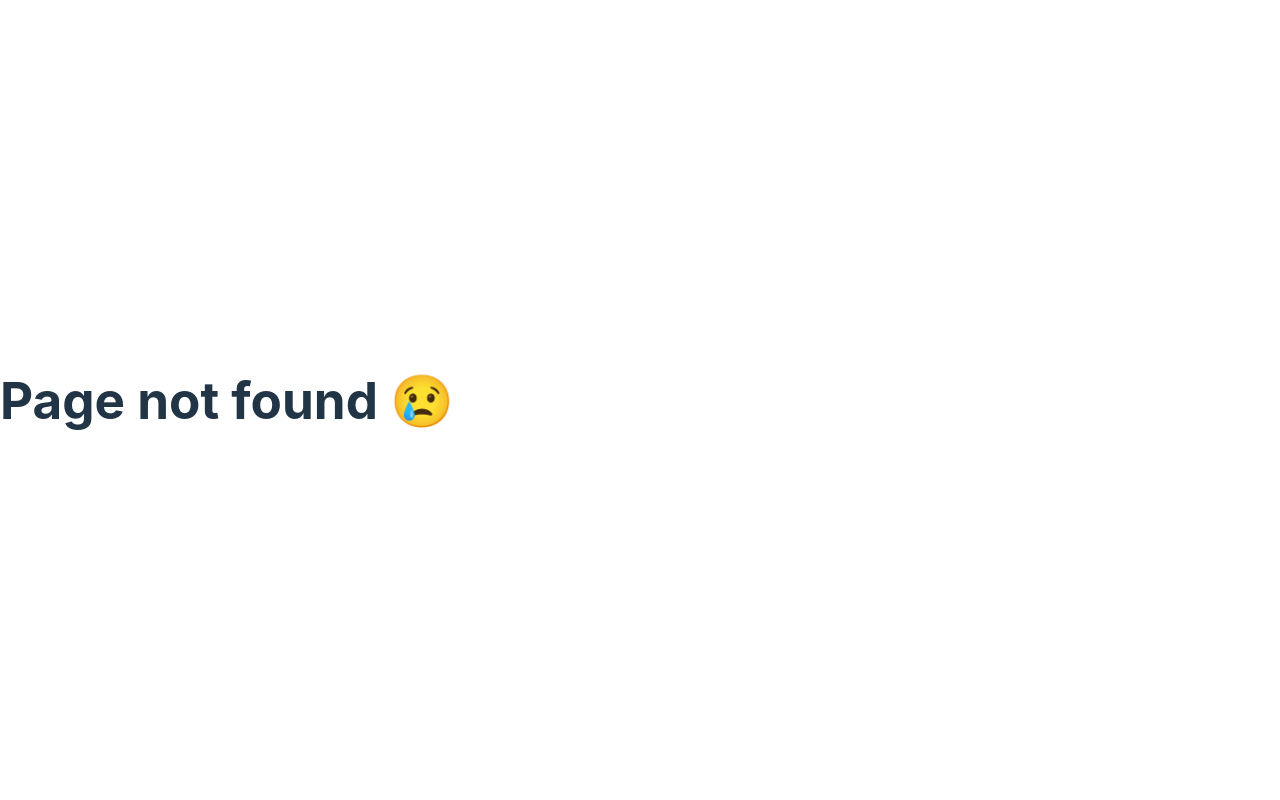
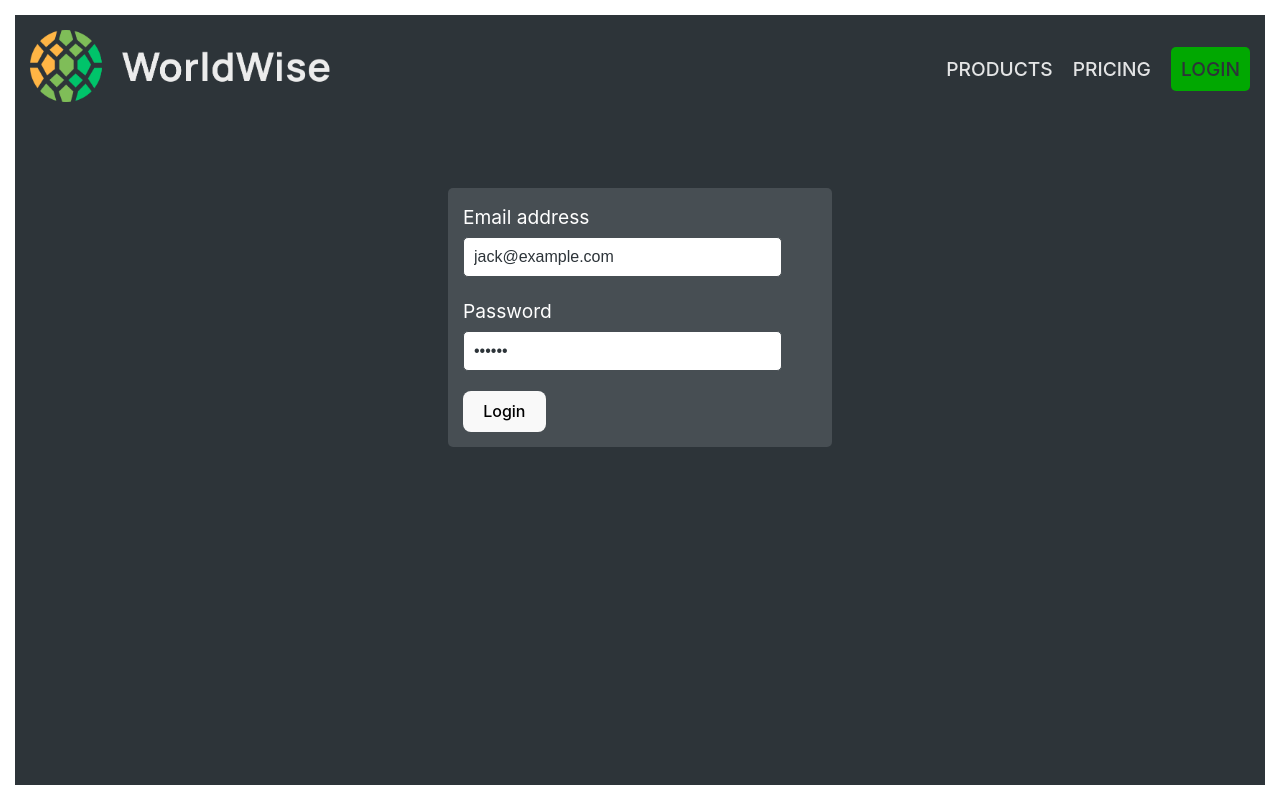
Before and after one commit to mohamedmostafa58/wordwise, a React (Vite) app: page /login in a window 1280 px wide. Before the commit this address had no page. Built offline with nearby package versions, Linux system fonts and the light colour scheme.

Commit message:
second page

```diff
--- a/src/App.jsx
+++ b/src/App.jsx
@@ -3,18 +3,18 @@ import Homepage from "./pages/Homepage";
 import Product from "./pages/Product";
 import Pricing from "./pages/Pricing";
 import PageNotFound from "./pages/PageNotFound";
+import Login from "./pages/Login";
 const App = () => {
   return (
-    <div>
     <BrowserRouter>
       <Routes>
         <Route path="/" element={<Homepage />} />
         <Route path="/products" element={<Product />} />
         <Route path="/pricing" element={<Pricing />} />
+        <Route path="/login" element={<Login />} />
         <Route path="*" element={<PageNotFound />} />
       </Routes>
     </BrowserRouter>
-    </div>
   );
 };
 
--- a/src/Components/Logo.jsx
+++ b/src/Components/Logo.jsx
@@ -1,7 +1,12 @@
 import styles from "./Logo.module.css";
 import logo from "./../../public/logo.png";
+import { Link } from "react-router-dom";
 const Logo = () => {
-  return <img src={logo} className={styles.logo} alt="logo" />;
+  return (
+    <Link to="/">
+      <img src={logo} className={styles.logo} alt="logo" />
+    </Link>
+  );
 };
 
 export default Logo;
--- a/src/Components/Navpage.jsx
+++ b/src/Components/Navpage.jsx
@@ -1,7 +1,7 @@
 import styles from "./Navpage.module.css";
 import Logo from "./Logo";
 import { useEffect, useState } from "react";
-import Ulist from "../pages/Ulist";
+import Ulist from "./Ulist";
 const Navpage = () => {
   const [innerwidth, setinnerwidth] = useState(window.innerWidth);
   const [toggled, settoggled] = useState(false);
--- a/src/index.css
+++ b/src/index.css
@@ -7,16 +7,19 @@
   color: rgba(255, 255, 255, 0.87);
   --color-brand--2: rgb(1, 168, 1);
   --color-dark-1: #2d3439;
+  --color-dark-2: #474e53;
   --color-light-1: rgba(255, 255, 255, 0.87);
-  background-color: #242424;
-
   font-synthesis: none;
   text-rendering: optimizeLegibility;
   -webkit-font-smoothing: antialiased;
   -moz-osx-font-smoothing: grayscale;
   -webkit-text-size-adjust: 100%;
 }
-
+* {
+  margin: 0px;
+  padding: 0px;
+  box-sizing: border-box;
+}
 a {
   font-weight: 500;
   color: #646cff;
@@ -27,11 +30,9 @@ a:hover {
 }
 
 body {
-  margin: 0;
-  display: flex;
-  place-items: center;
-  min-width: 320px;
-  min-height: 100vh;
+  margin: 15px;
+  box-sizing: border-box;
+  max-height: 100vh;
   background-color: white;
 }
 * {
--- a/src/pages/Homepage.module.css
+++ b/src/pages/Homepage.module.css
@@ -4,7 +4,6 @@
   background-position: center;
   background-size: cover;
   height: calc(100vh - 30px);
-  margin: 15px;
   padding: 30px;
 }
 .homepage section {
--- a/src/pages/Login.jsx
+++ b/src/pages/Login.jsx
@@ -1,4 +1,6 @@
+import { useState } from "react";
 import styles from "./Login.module.css";
+import Navpage from "../Components/Navpage";
 
 export default function Login() {
   // PRE-FILL FOR DEV PURPOSES
@@ -7,6 +9,7 @@ export default function Login() {
 
   return (
     <main className={styles.login}>
+      <Navpage />
       <form className={styles.form}>
         <div className={styles.row}>
           <label htmlFor="email">Email address</label>
--- a/src/pages/Login.module.css
+++ b/src/pages/Login.module.css
@@ -1,26 +1,40 @@
 .login {
-  margin: 2.5rem;
-  padding: 2.5rem 5rem;
-  background-color: var(--color-dark--1);
-  min-height: calc(100vh - 5rem);
+  padding: 15px;
+  background-color: var(--color-dark-1);
+  height: calc(100vh - 30px);
+  width: calc(100vw - 30px);
+  box-sizing: border-box;
 }
 
 .form {
-  background-color: var(--color-dark--2);
-  border-radius: 7px;
-  padding: 2rem 3rem;
-  width: 100%;
   display: flex;
+  justify-content: center;
+  align-items: start;
   flex-direction: column;
-  gap: 2rem;
-
-  /* Different from other form */
-  width: 48rem;
-  margin: 8rem auto;
+  gap: 20px;
+  width: 30vw;
+  margin-inline: auto;
+  background-color: var(--color-dark-2);
+  padding: 15px;
+  border-radius: 5px;
+  margin-top: 10vh;
 }
-
 .row {
   display: flex;
+  gap: 5px;
+  align-items: start;
+  justify-content: start;
   flex-direction: column;
-  gap: 0.5rem;
+  width: 100%;
+  color: white;
+  font-size: 1.2rem;
 }
+.form input {
+  padding: 10px;
+  width: 90%;
+  background-color: white;
+  border-radius: 5px;
+  color: var(--color-dark-1);
+  font-size: 1rem;
+  border: 1px solid var(--color-dark-2);
+}
```
Also changed, not shown: src/Components/Ulist.jsx (renamed from src/pages/Ulist.jsx). Lines whose indentation alone changed are shown as unchanged.
